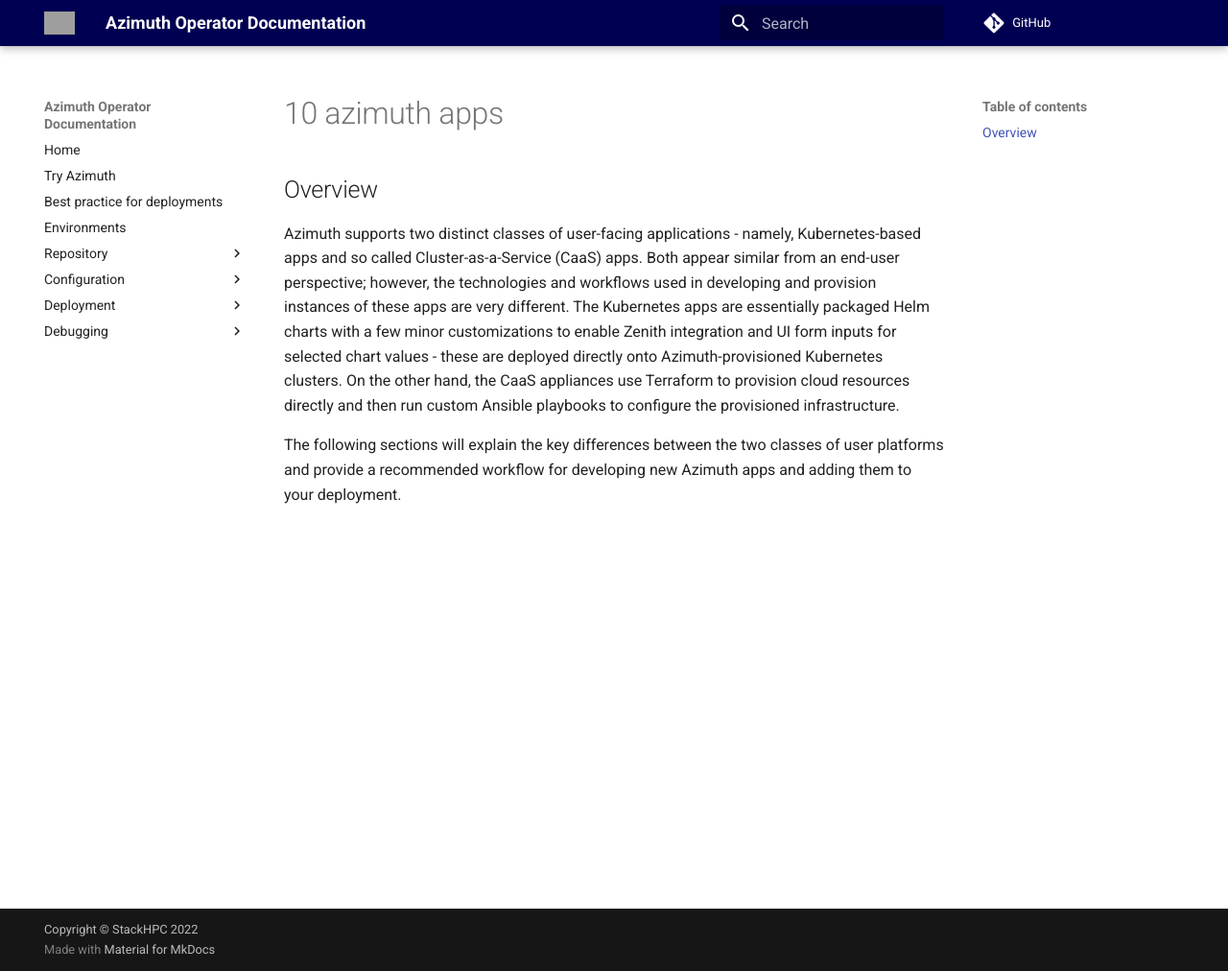
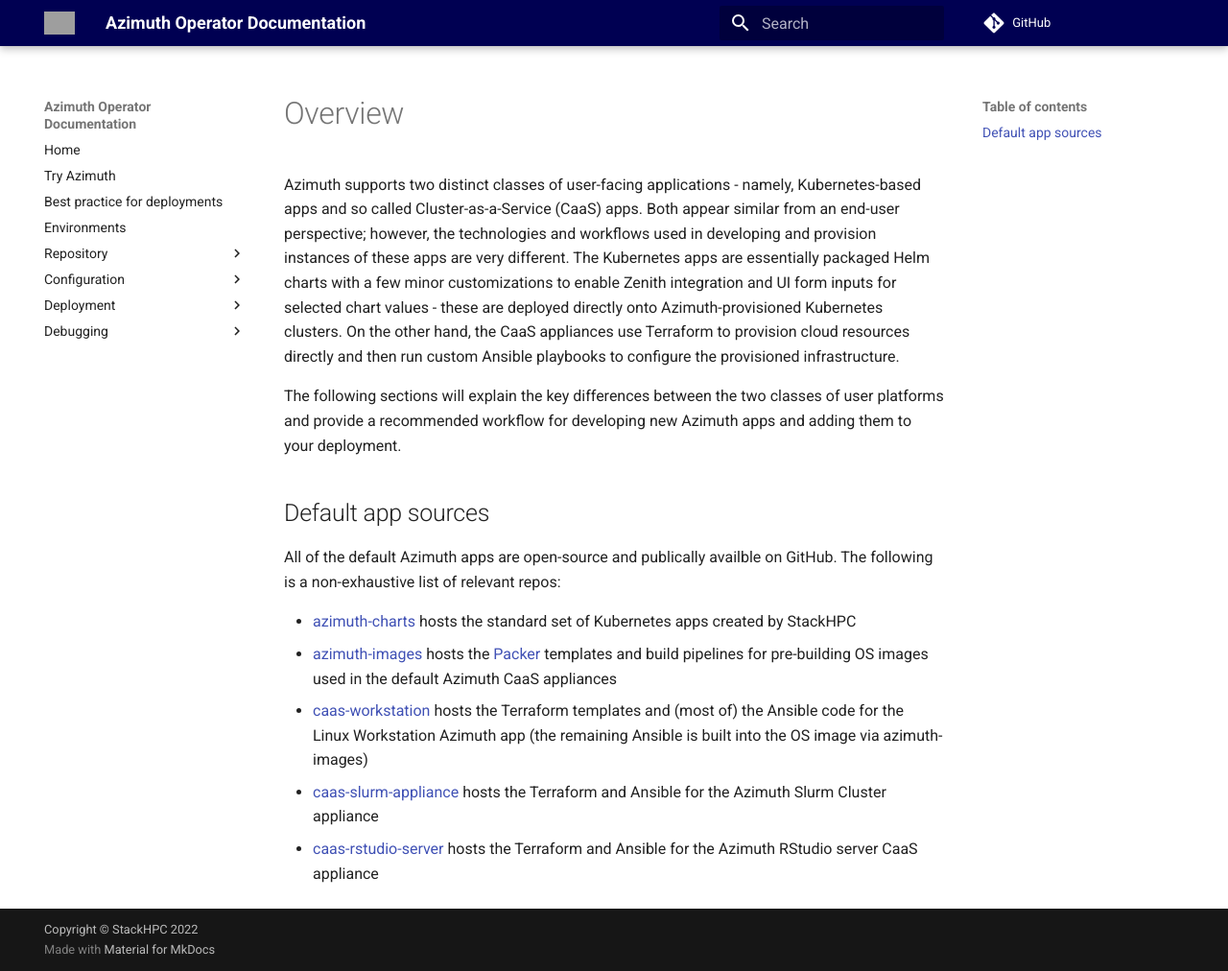
Before and after one commit to azimuth-cloud/azimuth-config, an MkDocs documentation site: the page built from docs/configuration/10-azimuth-apps.md, in a window 1280 px wide and 1012 px high. Shown: the whole window at 96% size. Built offline with MkDocs 1.6.1 and Material for MkDocs 9.7.7, drawn with Linux system fonts in a browser that asks for light colours; comment, search, counter and statistics services are not loaded; grey boxes are pictures that could not be loaded.

Commit message:
Add list of relevant repos

```diff
--- a/docs/configuration/10-azimuth-apps.md
+++ b/docs/configuration/10-azimuth-apps.md
@@ -1,5 +1,15 @@
-## Overview
+# Overview
 
 Azimuth supports two distinct classes of user-facing applications - namely, Kubernetes-based apps and so called Cluster-as-a-Service (CaaS) apps. Both appear similar from an end-user perspective; however, the technologies and workflows used in developing and provision instances of these apps are very different. The Kubernetes apps are essentially packaged Helm charts with a few minor customizations to enable Zenith integration and UI form inputs for selected chart values - these are deployed directly onto Azimuth-provisioned Kubernetes clusters. On the other hand, the CaaS appliances use Terraform to provision cloud resources directly and then run custom Ansible playbooks to configure the provisioned infrastructure.
 
 The following sections will explain the key differences between the two classes of user platforms and provide a recommended workflow for developing new Azimuth apps and adding them to your deployment.
+
+## Default app sources
+
+All of the default Azimuth apps are open-source and publically availble on GitHub. The following is a non-exhaustive list of relevant repos:
+
+- [azimuth-charts](https://github.com/stackhpc/azimuth-charts) hosts the standard set of Kubernetes apps created by StackHPC
+- [azimuth-images](https://github.com/stackhpc/azimuth-images) hosts the [Packer](https://www.packer.io/) templates and build pipelines for pre-building OS images used in the default Azimuth CaaS appliances
+- [caas-workstation](https://github.com/stackhpc/caas-workstation) hosts the Terraform templates and (most of) the Ansible code for the Linux Workstation Azimuth app (the remaining Ansible is built into the OS image via azimuth-images)
+- [caas-slurm-appliance](https://github.com/stackhpc/caas-slurm-appliance) hosts the Terraform and Ansible for the Azimuth Slurm Cluster appliance
+- [caas-rstudio-server](https://github.com/stackhpc/caas-r-studio-server) hosts the Terraform and Ansible for the Azimuth RStudio server CaaS appliance
```
